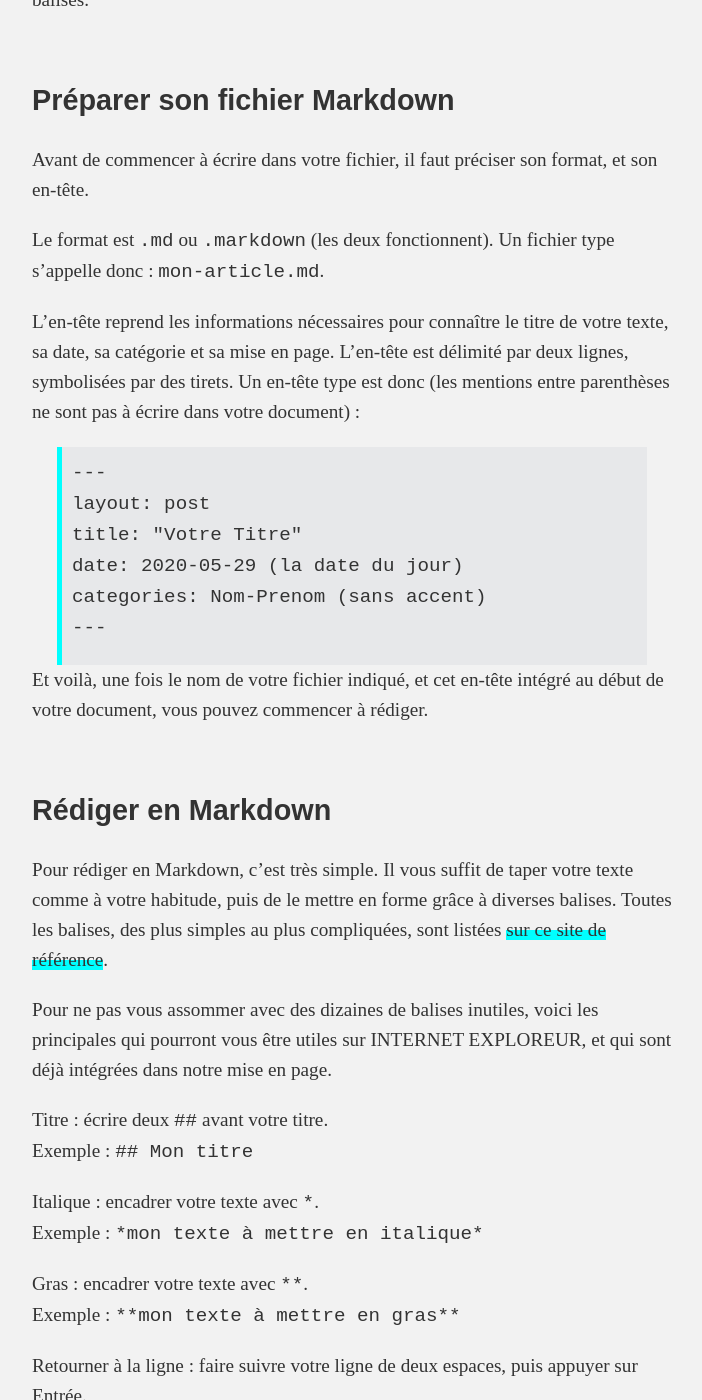
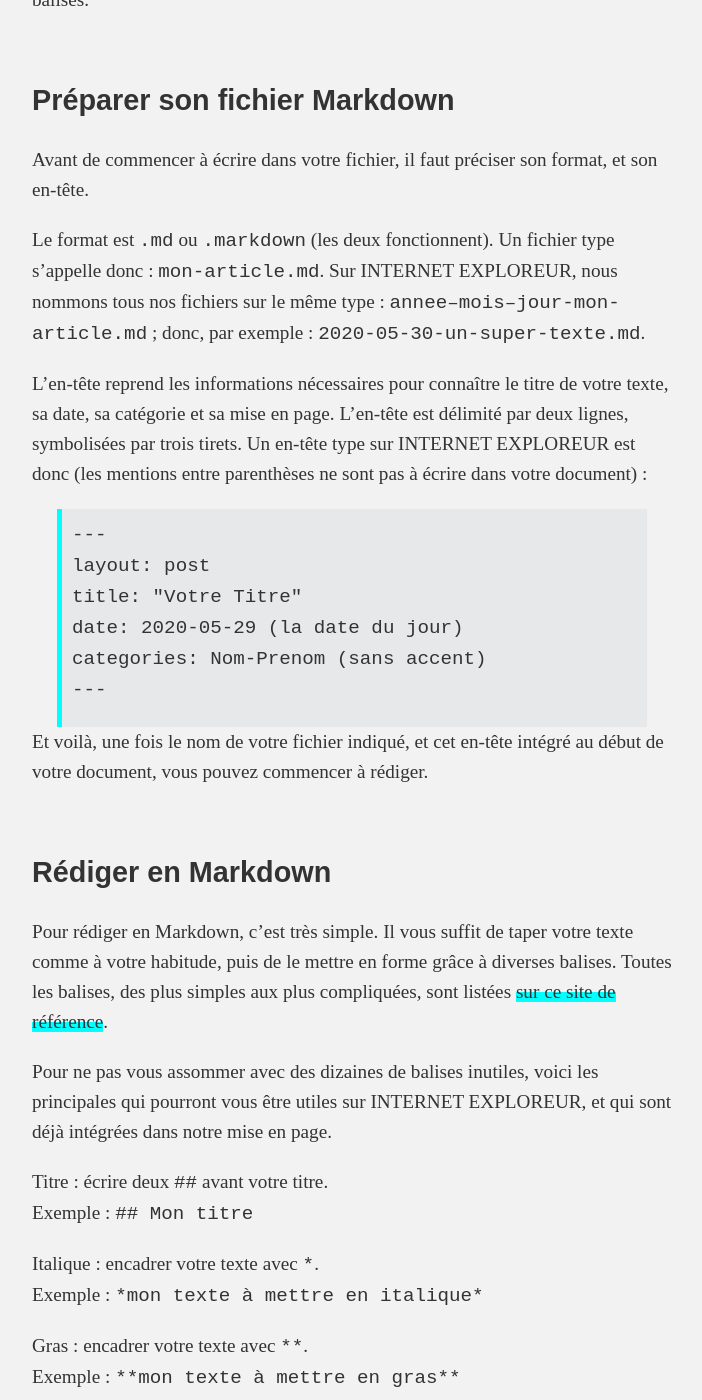
Before and after one commit to PQuod/Maipo, a Jekyll site: the page built from tutomd.md, in a window 1280 px wide and 1400 px high, scrolled down 1274 px. Shown: the whole window, without its empty margins (288-990 px from the left). Built offline with Jekyll 4.4.1, drawn with Linux system fonts in a browser that asks for light colours; some of the changed text lies outside the part shown.

Commit message:
Update tutomd.md

```diff
--- a/tutomd.md
+++ b/tutomd.md
@@ -9,15 +9,15 @@ permalink: /tuto/
 
 ## Markdown, c'est quoi ?
 
-Comme évoqué dans l'introduction, [Markdown](https://www.markdownguide.org/getting-started/) est un langage de balisage. Pour faire très simple, il permet de mettre en forme votre texte pour des pages web ou une impression, sans avoir l'impression de lire un texte technique, et ce grâce à des symboles lisibles par toutes et tous.
+Comme évoqué dans l'introduction, [Markdown](https://www.markdownguide.org/getting-started/) est un langage de balisage. Pour faire très simple, il permet de mettre en forme votre texte, par exemple pour des pages web, sans avoir l'impression de lire un texte technique, et ce grâce à des symboles lisibles par toutes et tous.
 
-Il permet également d'écrire en texte brut, et donc de rendre plus lisible la mise en page de votre document lors de sa rédaction (on connaît tous ces espaces Word bizarres qu'on ne parvient pas à modifier ou supprimer).
+Il permet également d'écrire en texte brut, et donc de rendre plus lisible la mise en page de votre document lors de sa rédaction (on connaît toutes et tous ces espaces Word bizarres qu'on ne parvient pas à modifier ou à supprimer).
 
 Les textes écrits en Markdown sont directement convertis en HTML, et leur mise en forme est définie par un fichier CSS écrits à part.
 
 ## Avec quel logiciel écrire en Markdown ?
 
-Beaucoup de logiciels permettent d'écrire en Markdown. L'un d'entre eux se trouve sur tous les ordinateurs : le bloc-notes. D'autres logiciels, appelés éditeurs de texte, comme [Atom](https://atom.io/), [Sublime Text](https://www.sublimetext.com/) ou [Notepad++](https://notepad-plus-plus.org/), offrent des fonctionnalités plus avancées (codes couleur, mise en forme immédiate, etc). Enfin, des logiciels prévus spécifiquement pour rédiger en Markdown, comme [iA Writer](https://ia.net/writer), ??? ou ???, sont les plus intuitifs, car ils offrent une interface sur mesure et une prévisualisation en direct de vos brouillons.
+Beaucoup de logiciels permettent d'écrire en Markdown. L'un d'entre eux se trouve sur tous les ordinateurs : le bloc-notes. D'autres logiciels, appelés éditeurs de texte, comme [Atom](https://atom.io/), [Sublime Text](https://www.sublimetext.com/) ou [Notepad++](https://notepad-plus-plus.org/), offrent des fonctionnalités plus avancées (codes couleur, mise en forme immédiate, etc). Enfin, des logiciels prévus spécifiquement pour rédiger en Markdown, comme [iA Writer](https://ia.net/writer), [Typora](https://typora.io/) ou [Dillinger](https://dillinger.io/), sont les plus intuitifs, car ils offrent une interface sur mesure et une prévisualisation en direct de vos brouillons.
 
 **Attention** : pour rédiger en Markdown, il ne faut jamais utiliser de logiciels de traitement de texte comme Word, Libre Office ou Pages. En effet, ces logiciels ne vous permettent pas d'écrire de textes en brut. Ce que vous voyez sur votre page Word est déjà le résultat d'un langage brut mis en forme avec tout un ensemble de balises.
 
@@ -25,9 +25,9 @@ Beaucoup de logiciels permettent d'écrire en Markdown. L'un d'entre eux se trou
 
 Avant de commencer à écrire dans votre fichier, il faut préciser son format, et son en-tête.
 
-Le format est `.md` ou `.markdown` (les deux fonctionnent). Un fichier type s'appelle donc : `mon-article.md`.
+Le format est `.md` ou `.markdown` (les deux fonctionnent). Un fichier type s'appelle donc : `mon-article.md`. Sur INTERNET EXPLOREUR, nous nommons tous nos fichiers sur le même type : `annee–mois–jour-mon-article.md` ; donc, par exemple : `2020-05-30-un-super-texte.md`.
 
-L'en-tête reprend les informations nécessaires pour connaître le titre de votre texte, sa date, sa catégorie et sa mise en page. L'en-tête est délimité par deux lignes, symbolisées par des tirets. Un en-tête type est donc (les mentions entre parenthèses ne sont pas à écrire dans votre document) :
+L'en-tête reprend les informations nécessaires pour connaître le titre de votre texte, sa date, sa catégorie et sa mise en page. L'en-tête est délimité par deux lignes, symbolisées par trois tirets. Un en-tête type sur INTERNET EXPLOREUR est donc (les mentions entre parenthèses ne sont pas à écrire dans votre document) :
 
 > `---`
 > `layout: post`
@@ -36,12 +36,11 @@ L'en-tête reprend les informations nécessaires pour connaître le titre de vot
 > `categories: Nom-Prenom (sans accent)`
 > `---`
 
-
 Et voilà, une fois le nom de votre fichier indiqué, et cet en-tête intégré au début de votre document, vous pouvez commencer à rédiger.
 
 ## Rédiger en Markdown
 
-Pour rédiger en Markdown, c'est très simple. Il vous suffit de taper votre texte comme à votre habitude, puis de le mettre en forme grâce à diverses balises. Toutes les balises, des plus simples au plus compliquées, sont listées [sur ce site de référence](https://www.markdownguide.org/basic-syntax/).
+Pour rédiger en Markdown, c'est très simple. Il vous suffit de taper votre texte comme à votre habitude, puis de le mettre en forme grâce à diverses balises. Toutes les balises, des plus simples aux plus compliquées, sont listées [sur ce site de référence](https://www.markdownguide.org/basic-syntax/).
 
 Pour ne pas vous assommer avec des dizaines de balises inutiles, voici les principales qui pourront vous être utiles sur INTERNET EXPLOREUR, et qui sont déjà intégrées dans notre mise en page.
 
```
